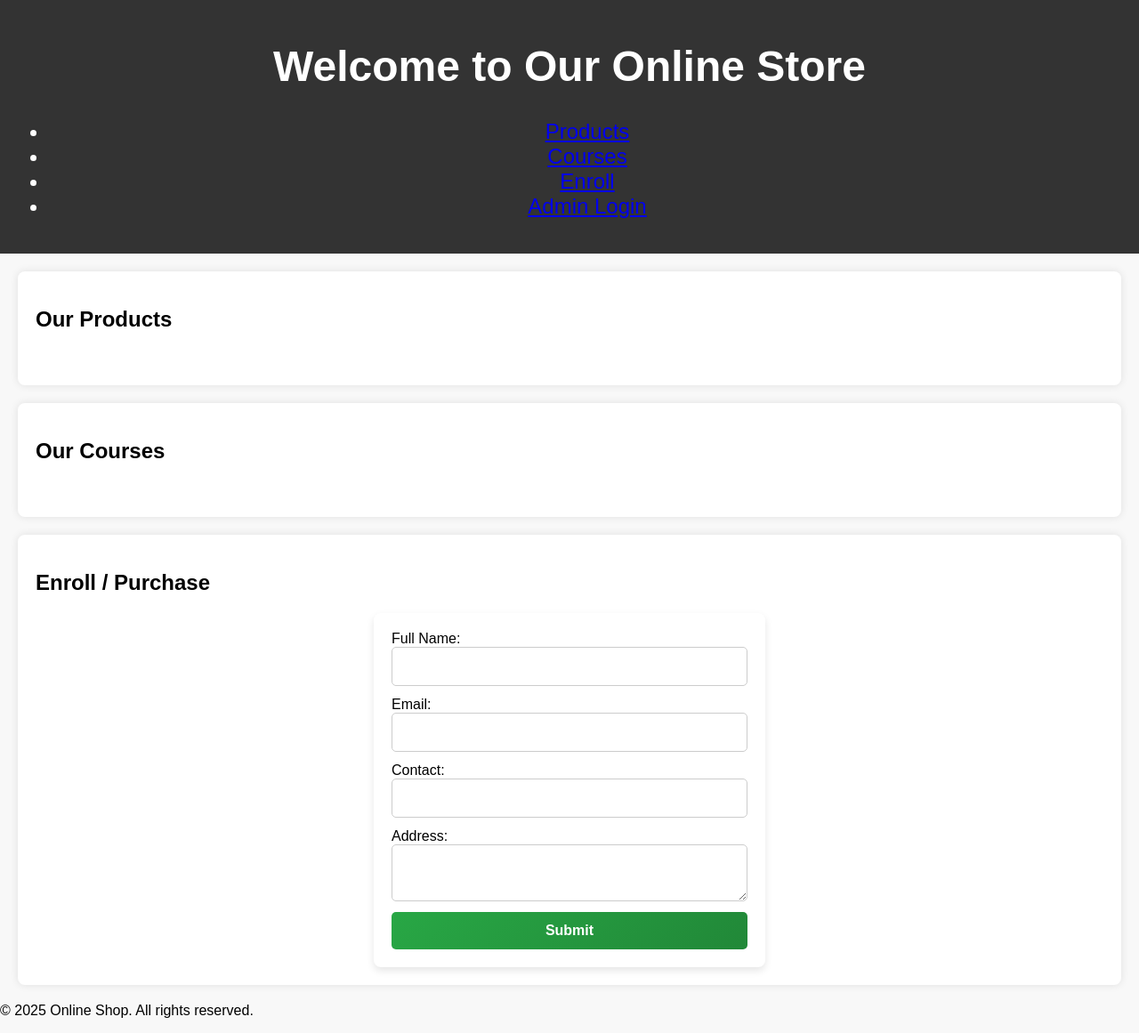
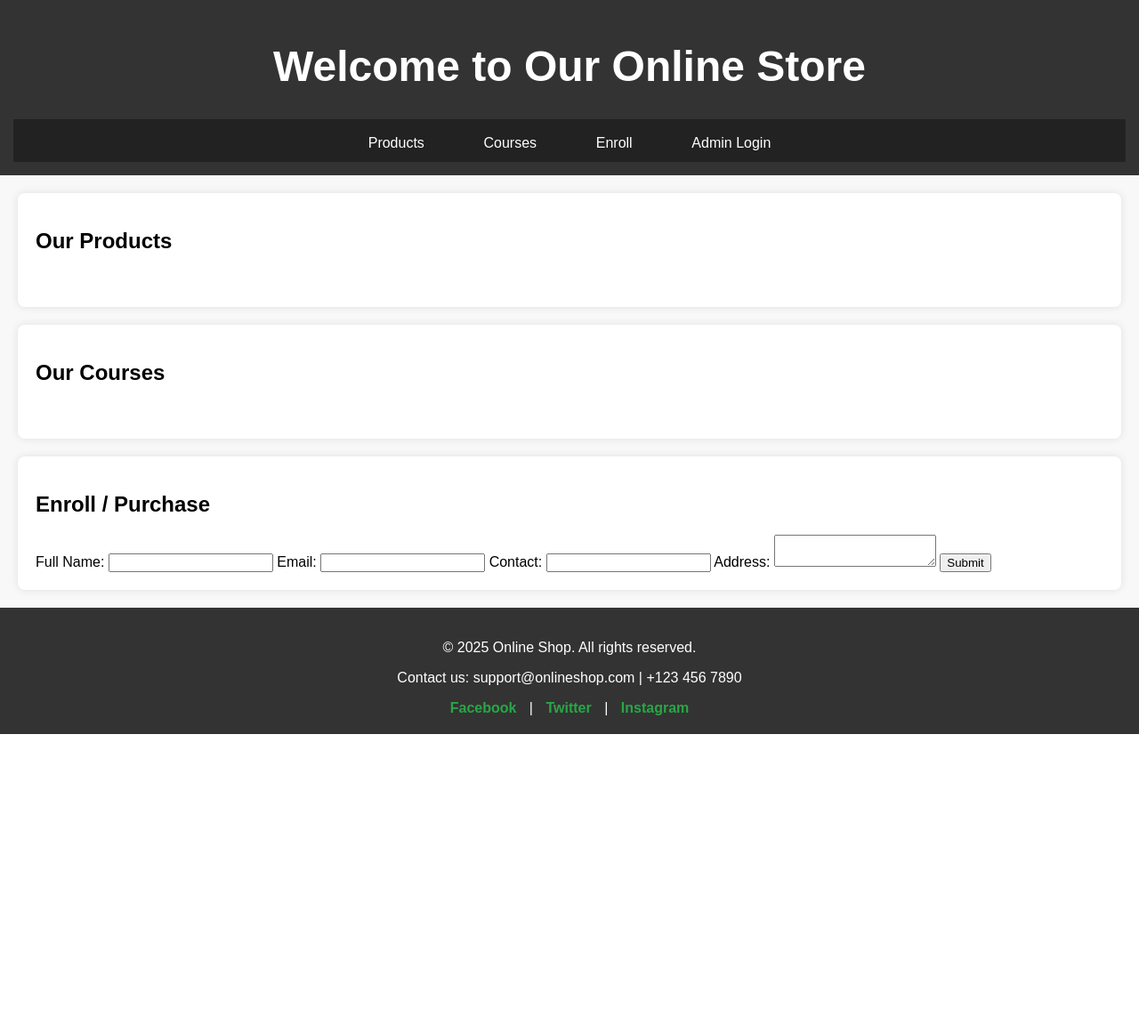
Before and after one commit to AnamolBasnet50/online-shop, a Flask app: page / in a window 1280 px wide. Shown: the whole page at 89% size. After the commit the page ends 825 px from the top, so only its background shows below. Run offline with Flask 3, Linux system fonts and the light colour scheme; data that the repository does not hold is empty.

Commit message:
add  for Render

```diff
--- a/static/style.css
+++ b/static/style.css
@@ -12,6 +12,37 @@ header {
     padding: 15px;
     font-size: 1.5rem;
     animation: fadeIn 1s ease-in-out;
+}
+
+nav {
+    background: #222;
+    padding: 10px 0;
+}
+
+nav ul {
+    list-style: none;
+    padding: 0;
+    margin: 0;
+    text-align: center;
+}
+
+nav ul li {
+    display: inline;
+    margin: 0 15px;
+}
+
+nav ul li a {
+    color: white;
+    text-decoration: none;
+    font-size: 1rem;
+    padding: 10px 15px;
+    border-radius: 5px;
+    transition: background 0.3s ease-in-out, color 0.3s ease-in-out;
+}
+
+nav ul li a:hover {
+    background: #28a745;
+    color: #fff;
 }
 
 section {
@@ -32,12 +63,25 @@ section {
 
 .card {
     background: #fff;
-    padding: 15px;
-    border-radius: 10px;
-    box-shadow: 0px 4px 6px rgba(0, 0, 0, 0.1);
+    padding: 20px;
+    border-radius: 12px;
+    box-shadow: 0px 4px 8px rgba(0, 0, 0, 0.1);
     text-align: center;
     transition: transform 0.3s, box-shadow 0.3s;
     cursor: pointer;
+    position: relative;
+    overflow: hidden;
+}
+
+.card h3 {
+    font-size: 1.2rem;
+    margin-bottom: 10px;
+    color: #333;
+}
+
+.card p {
+    font-size: 1rem;
+    color: #555;
 }
 
 .card:hover {
@@ -45,58 +89,49 @@ section {
     box-shadow: 0px 8px 16px rgba(0, 0, 0, 0.2);
 }
 
-button {
+.card button {
     background: linear-gradient(135deg, #28a745, #218838);
     color: white;
     border: none;
-    padding: 12px 18px;
+    padding: 10px 15px;
     border-radius: 5px;
     cursor: pointer;
     transition: all 0.3s ease-in-out;
     font-weight: bold;
     font-size: 1rem;
-    animation: fadeIn 0.8s ease-in-out;
+    margin-top: 10px;
 }
 
-button:hover {
+.card button:hover {
     background: linear-gradient(135deg, #218838, #1e7e34);
     transform: scale(1.1);
 }
 
-/* Form Styling */
-form {
-    display: flex;
-    flex-direction: column;
-    width: 90%;
-    max-width: 400px;
-    margin: auto;
+/* Footer Styling */
+footer {
+    background: #333;
+    color: white;
+    text-align: center;
     padding: 20px;
-    background: #fff;
-    border-radius: 8px;
-    box-shadow: 0px 4px 8px rgba(0, 0, 0, 0.1);
+    margin-top: 20px;
+    font-size: 1rem;
 }
 
-input, textarea {
-    padding: 12px;
-    margin-bottom: 12px;
-    border: 1px solid #ccc;
-    border-radius: 5px;
-    font-size: 1rem;
-    transition: border-color 0.3s ease-in-out;
+.footer-content {
+    max-width: 800px;
+    margin: auto;
 }
 
-input:focus, textarea:focus {
-    border-color: #28a745;
-    outline: none;
-    box-shadow: 0 0 5px rgba(40, 167, 69, 0.5);
+.social-links a {
+    color: #28a745;
+    text-decoration: none;
+    font-weight: bold;
+    margin: 0 10px;
+    transition: color 0.3s ease-in-out;
 }
 
-/* Custom Error Messages */
-.error-message {
-    color: red;
-    font-size: 0.9rem;
-    margin-bottom: 10px;
-    display: none;
+.social-links a:hover {
+    color: #f8f8f8;
 }
 
 /* Animations */
@@ -115,4 +150,8 @@ input:focus, textarea:focus {
     .grid-container {
         grid-template-columns: repeat(auto-fit, minmax(200px, 1fr));
     }
+    nav ul li {
+        display: block;
+        margin: 10px 0;
+    }
 }
--- a/templates/index.html
+++ b/templates/index.html
@@ -67,7 +67,15 @@
     </section>
 
     <footer>
-        <p>&copy; 2025 Online Shop. All rights reserved.</p>
+        <div class="footer-content">
+            <p>&copy; 2025 Online Shop. All rights reserved.</p>
+            <p>Contact us: support@onlineshop.com | +123 456 7890</p>
+            <div class="social-links">
+                <a href="#" target="_blank">Facebook</a> |
+                <a href="#" target="_blank">Twitter</a> |
+                <a href="#" target="_blank">Instagram</a>
+            </div>
+        </div>
     </footer>
 </body>
 </html>
```
